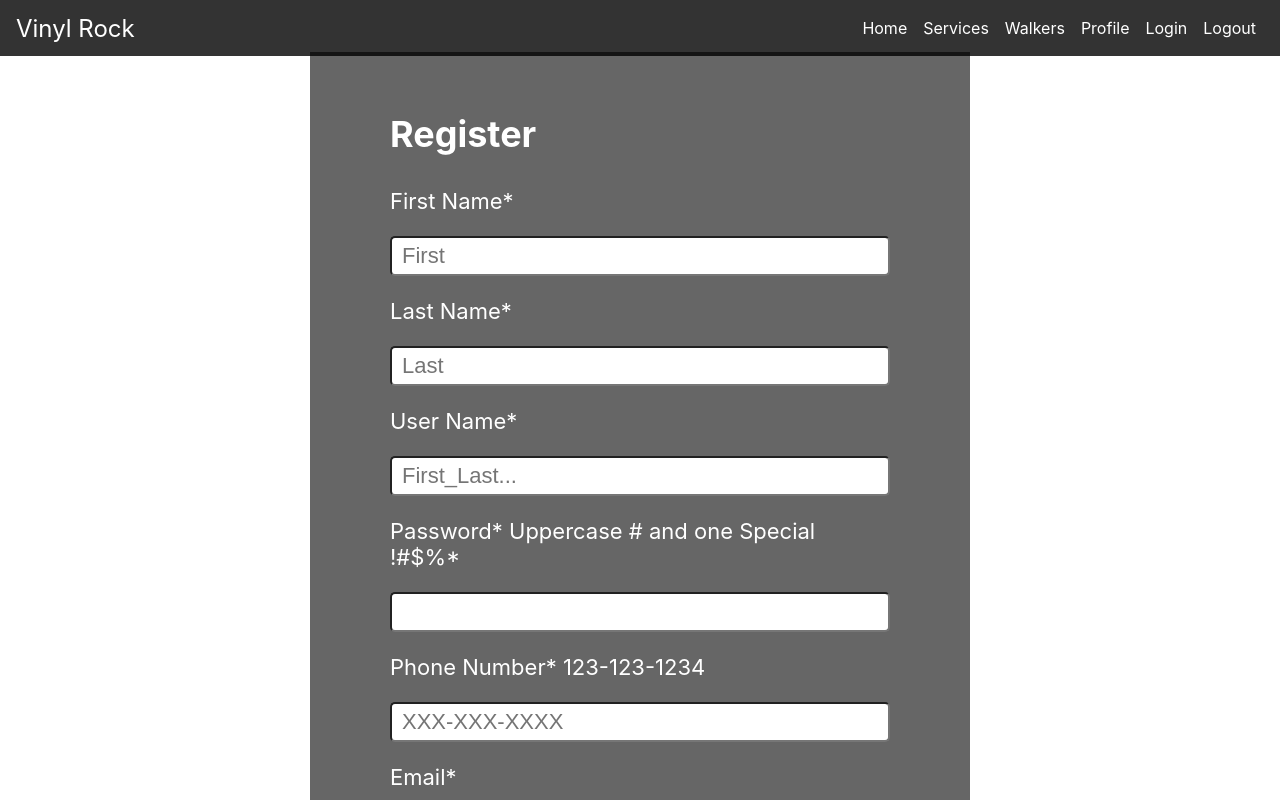
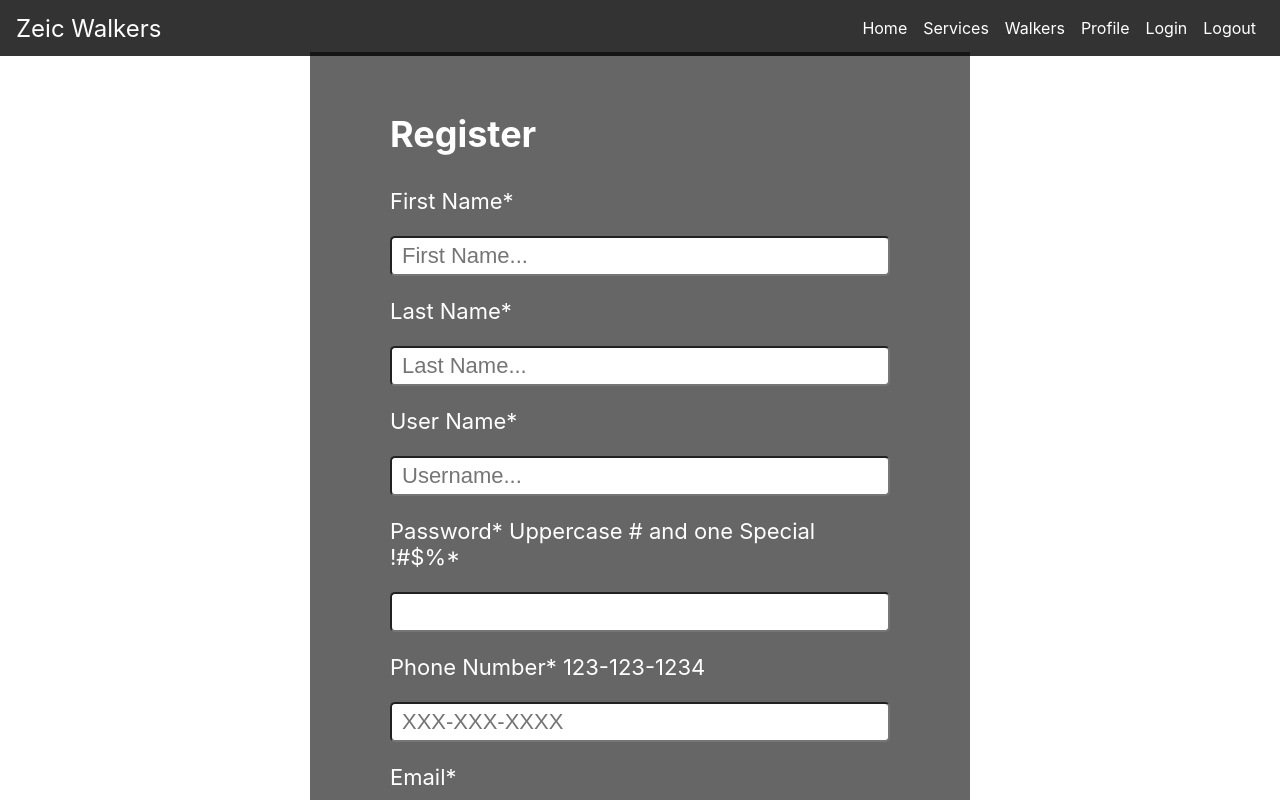
Before and after one commit to zeidalidiez/covid-frontend-master, a React (Create React App) app: page /Register in a window 1280 px wide. Shown: the top 800 px of the page. Built offline with nearby package versions, Linux system fonts and the light colour scheme.

Commit message:
fixed route

```diff
--- a/src/Components/App/App.js
+++ b/src/Components/App/App.js
@@ -37,7 +37,7 @@ export default class App extends Component {
         <header className='Nav-header'>
           <NavBar />
         </header>
-        <main role='main' className='vinyl-main'>
+        <main role='main' className='zeid-main'>
           {this.state.hasError && <p className='red'>There was an error!</p>}
           <Switch>
             <Route exact path='/' component={LandingPage} />
--- a/src/Components/LoginForm/LoginForm.js
+++ b/src/Components/LoginForm/LoginForm.js
@@ -53,7 +53,7 @@ export default function LoginForm(props) {
                     </label>
                 <input
                     type='text'
-                    placeholder='Cody_Gill...'
+                    placeholder='Your Name Here...'
                     name='user_name'
                     value={user_name}
                     onChange={e => setUser_name(e.target.value)}
@@ -61,7 +61,7 @@ export default function LoginForm(props) {
                 />
                 <label className='Password'>
                     Password
-                    </label>
+                </label>
                 <input
                     type='password'
                     name='password'
@@ -72,10 +72,10 @@ export default function LoginForm(props) {
                 <div className='submit-login-section'>
                     <Link to='/Register'>
                         Register
-                        </Link>
+                    </Link>
                     <button type='submit'>
                         Login
-                        </button>
+                    </button>
                 </div>
             </form>
             </div>
--- a/src/Components/NavBar/NavBar.js
+++ b/src/Components/NavBar/NavBar.js
@@ -14,7 +14,7 @@ export default class NavBar extends Component {
     return (
       <nav className='NavBar'>
         <div className='logo'>
-          <Link to="/">Vinyl Rock</Link>
+          <Link to="/">Zeic Walkers</Link>
         </div>
         <div className='spacer' />
         <div className='right-nav'>
--- a/src/Components/RegisterForm/RegisterForm.js
+++ b/src/Components/RegisterForm/RegisterForm.js
@@ -57,7 +57,7 @@ export default class RegisterForm extends Component {
                         </label>
                         <input
                             type='text'
-                            placeholder='First'
+                            placeholder='First Name...'
                             name='first_name'
                             required
 
@@ -67,7 +67,7 @@ export default class RegisterForm extends Component {
                         </label>
                         <input
                             type='text'
-                            placeholder='Last'
+                            placeholder='Last Name...'
                             name='last_name'
                             required
 
@@ -77,7 +77,7 @@ export default class RegisterForm extends Component {
                         </label>
                         <input
                             type='text'
-                            placeholder='First_Last...'
+                            placeholder='Username...'
                             name='user_name'
                             required
                         />
@@ -104,7 +104,7 @@ export default class RegisterForm extends Component {
                         </label>
                         <input
                             type='email'
-                            placeholder='First@gmail.com'
+                            placeholder='youremail@email.com'
                             name='email'
                             required
                         />
--- a/src/Components/WalkerProfile/WalkerProfile.css
+++ b/src/Components/WalkerProfile/WalkerProfile.css
@@ -35,7 +35,7 @@
     flex:1;
     border: none;
 }
-.profile-section .submit-haircut{
+.profile-section .submit-walker{
     padding: 35px;
     width: 100%;
     font-size: 30px;
--- a/src/Components/WalkerProfile/WalkerProfile.js
+++ b/src/Components/WalkerProfile/WalkerProfile.js
@@ -103,7 +103,7 @@ export default class WalkerProfile extends Component {
                         <div role='alert'>
                             {error && <p className='error'>{error}</p>}
                         </div>
-                        <button className='submit-haircut' type='submit'>Review/Book</button>
+                        <button className='submit-walker' type='submit'>Review/Book</button>
                     </form>}
                 </section>
             </div>
--- a/src/Pages/HomePage/HomePage.js
+++ b/src/Pages/HomePage/HomePage.js
@@ -6,14 +6,13 @@ export default class Homepage extends Component {
         return (
             <div className='homePage-container'>
                 <section className='title'>
-                    <h1>Vinyl Rock <br /> Walkershop</h1>
-                    <h3> Welcome to Vinyl Rock Walkershop.</h3>
+                    <h1> Walkershop</h1>
+                    <h3> Welcome to Zeid Walkershop.</h3>
                     <p>
-                        Where hair cutting comes easy
-                        Vinyl Rock is all about taking the hassle out of getting your hair cut!<br />
-                        Once logged in you'll be able to select from one of our walkers!
-                        Just select the name of the walker, pick your Service and Time, then check your profile.
-                        Your apointment will be updated! So Login or Sign up and never have to worry about your hair again!!!
+                    We are a service to help people walk their dogs during these uneasy times of COVID. <br />
+            Once logged in you'll be able to select from one of our walkers!
+            Just select the name of the walker, pick your Service and Time, then check your profile.
+            Your appointment will be updated! So Login or Sign up and we will take care of all of your dogwalks!!
                     </p>
                 </section>
             </div>
--- a/src/Pages/LandingPage/LandingPage.js
+++ b/src/Pages/LandingPage/LandingPage.js
@@ -11,20 +11,19 @@ export default function LandingPage() {
       <div className='homePage-container'>
         {TokenService.hasAuthToken() ? <Redirect to="/homePage" /> : <></>}
         <section className='title'>
-          <h1>Vinyl Rock <br /> Walkershop</h1>
-          <h3> Welcome to Vinyl Rock Walkershop.</h3>
+          <h1>  Walkershop</h1>
+          <h3> Welcome to Zeid Walkershop.</h3>
           <p>
-            Where hair cutting comes easy
-                        Vinyl Rock is all about taking the hassle out of getting your hair cut!<br />
+            We are a service to help people walk their dogs during these uneasy times of COVID. <br />
             Once logged in you'll be able to select from one of our walkers!
             Just select the name of the walker, pick your Service and Time, then check your profile.
-            Your appointment will be updated! So Login or Sign up and never have to worry about your hair again!!!
-                    </p>
+            Your appointment will be updated! So Login or Sign up and we will take care of all of your dogwalks!!
+          </p>
           <div className='homePagebutton-container'>
             <button className='homePage-button'>
               <Link to="/Login">
                 Login
-                        </Link>
+              </Link>
             </button>
             <button className='homePage-button'>
               <Link to="/Register">
--- a/src/Pages/WalkerPage/WalkerPage.js
+++ b/src/Pages/WalkerPage/WalkerPage.js
@@ -11,7 +11,9 @@ export default class WalkerPage extends Component {
                 <section className='Walker-section'>
 
                     <h1>Pick Your Dog Walker</h1>
-                    <p> Next day appointments only!</p>
+                    <p> We have a large team to accomodate you!</p>
+                    <p>Our service provides you with a caring team,</p>
+                    <p>Trusted Walkers, and hygienic COVID practices.</p>
                     <WalkerList />
                 </section>
             </div>
```
